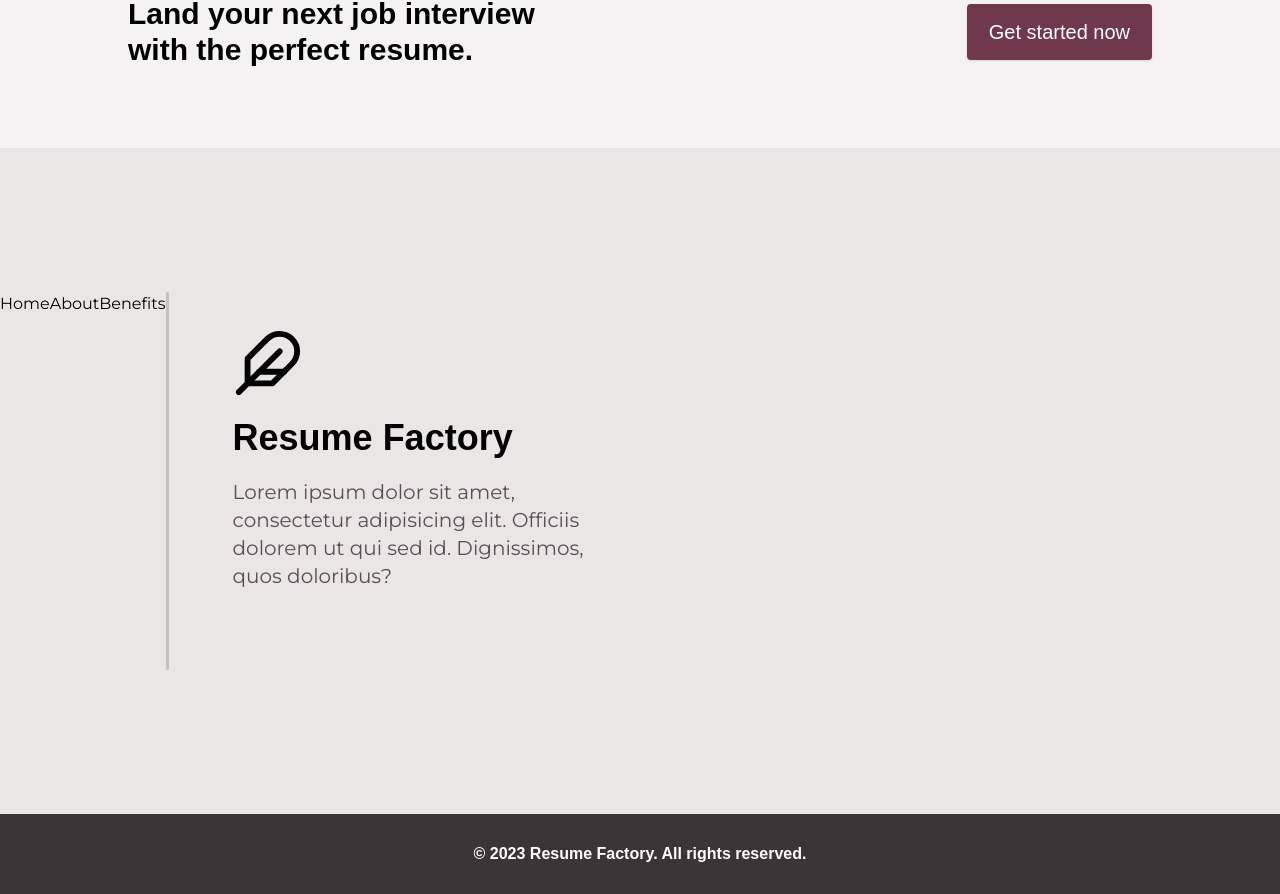
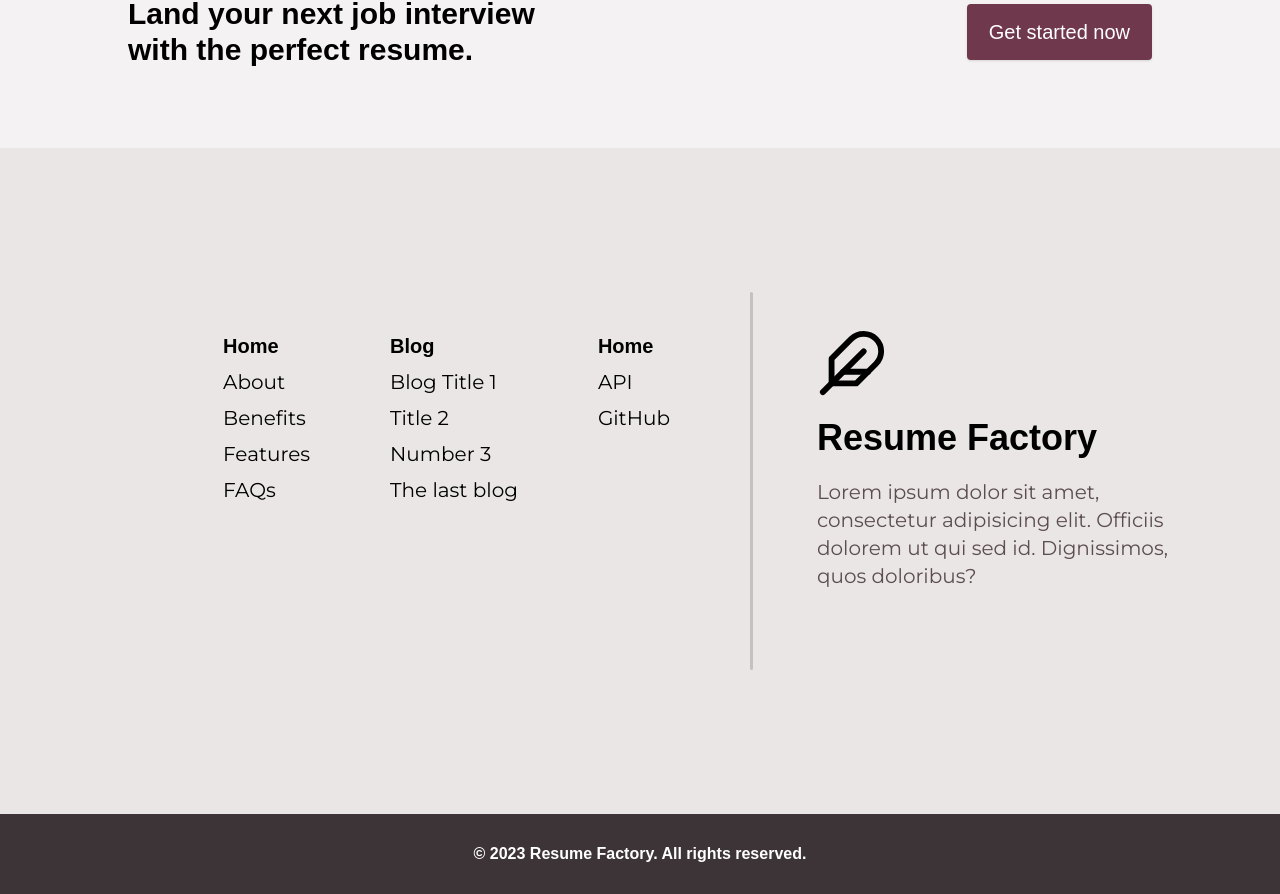
Before and after one commit to CSC-3380-Spring-2024/resume-factory, a Next.js app: page / in a window 1280 px wide. Shown: the part 4038-4932 px from the top of the page. Built offline with nearby package versions, Linux system fonts and the light colour scheme; a web font is replaced by a local one.

Commit message:
Adjusted Footer section

```diff
--- a/src/components/FooterColumn.tsx
+++ b/src/components/FooterColumn.tsx
@@ -12,10 +12,14 @@ interface Props {
 
 export const FooterColumn: React.FC<Props> = ({ mainLink, subLinks }) => {
   return (
-    <div>
-      <Link href={mainLink.url}>{mainLink.label}</Link>
+    <div className="flex flex-col gap-2 text-xl">
+      <Link className="font-mono font-semibold" href={mainLink.url}>
+        {mainLink.label}
+      </Link>
       {subLinks.map((link) => (
-        <Link href={link.url}>{link.label}</Link>
+        <Link className="" href={link.url}>
+          {link.label}
+        </Link>
       ))}
     </div>
   );
--- a/src/pages/index.tsx
+++ b/src/pages/index.tsx
@@ -345,13 +345,31 @@ const Footer: React.FC = () => {
   return (
     <footer className="bg-bg-darker">
       <Container>
-        <div className="flex flex-row items-stretch py-36">
-          <div className="">
+        <div className="ml-36 flex flex-row items-stretch justify-center py-36">
+          <div className="flex flex-row justify-between gap-20 pr-20 pt-10">
             <FooterColumn
               mainLink={{ label: "Home", url: "/" }}
               subLinks={[
                 { label: "About", url: "/" },
                 { label: "Benefits", url: "/" },
+                { label: "Features", url: "/" },
+                { label: "FAQs", url: "/" },
+              ]}
+            ></FooterColumn>
+            <FooterColumn
+              mainLink={{ label: "Blog", url: "/" }}
+              subLinks={[
+                { label: "Blog Title 1", url: "/" },
+                { label: "Title 2", url: "/" },
+                { label: "Number 3", url: "/" },
+                { label: "The last blog", url: "/" },
+              ]}
+            ></FooterColumn>
+            <FooterColumn
+              mainLink={{ label: "Home", url: "/" }}
+              subLinks={[
+                { label: "API", url: "/" },
+                { label: "GitHub", url: "/" },
               ]}
             ></FooterColumn>
           </div>
```
